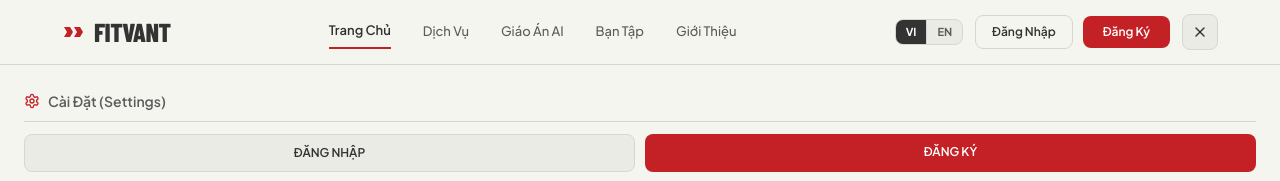
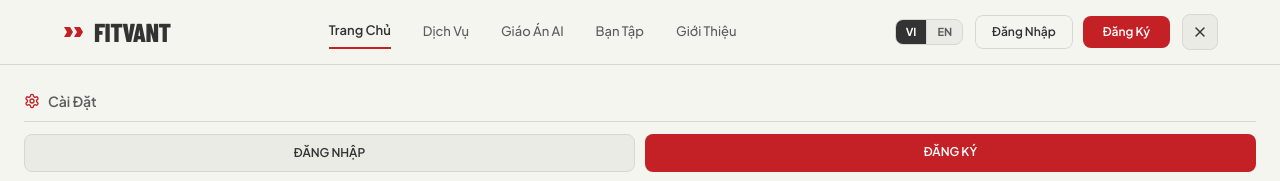
Before and after one commit to Onlygodknows28/Home-Workout-Tracking-System, a Next.js app in the folder frontend/: page / in a window 1280 px wide. Both pictures are taken after a click on the button "Menu". Shown: the top 181 px of the page. Built offline with nearby package versions, Linux system fonts and the light colour scheme; no server answers.

Commit message:
fix(ui): remove redundant parentheses from Settings label in TopHeader menu

```diff
--- a/frontend/src/components/layout/TopHeader.tsx
+++ b/frontend/src/components/layout/TopHeader.tsx
@@ -280,7 +280,7 @@ export function TopHeader() {
               }`}
             >
               <Settings className="w-4 h-4 text-[#C42126]" />
-              <span>{language === 'vi' ? 'Cài Đặt (Settings)' : 'Settings'}</span>
+              <span>{language === 'vi' ? 'Cài Đặt' : 'Settings'}</span>
             </Link>
           </div>
 
```
